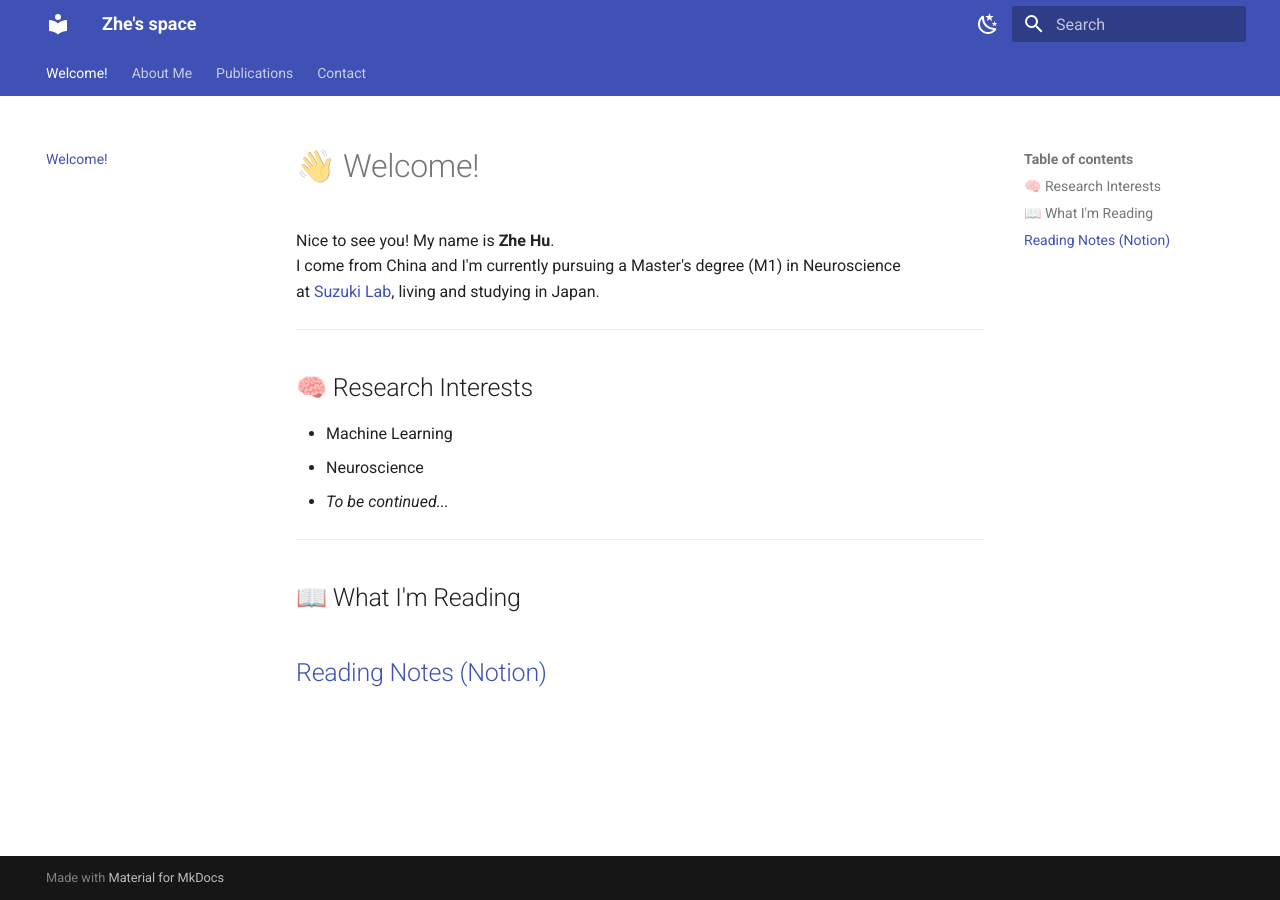
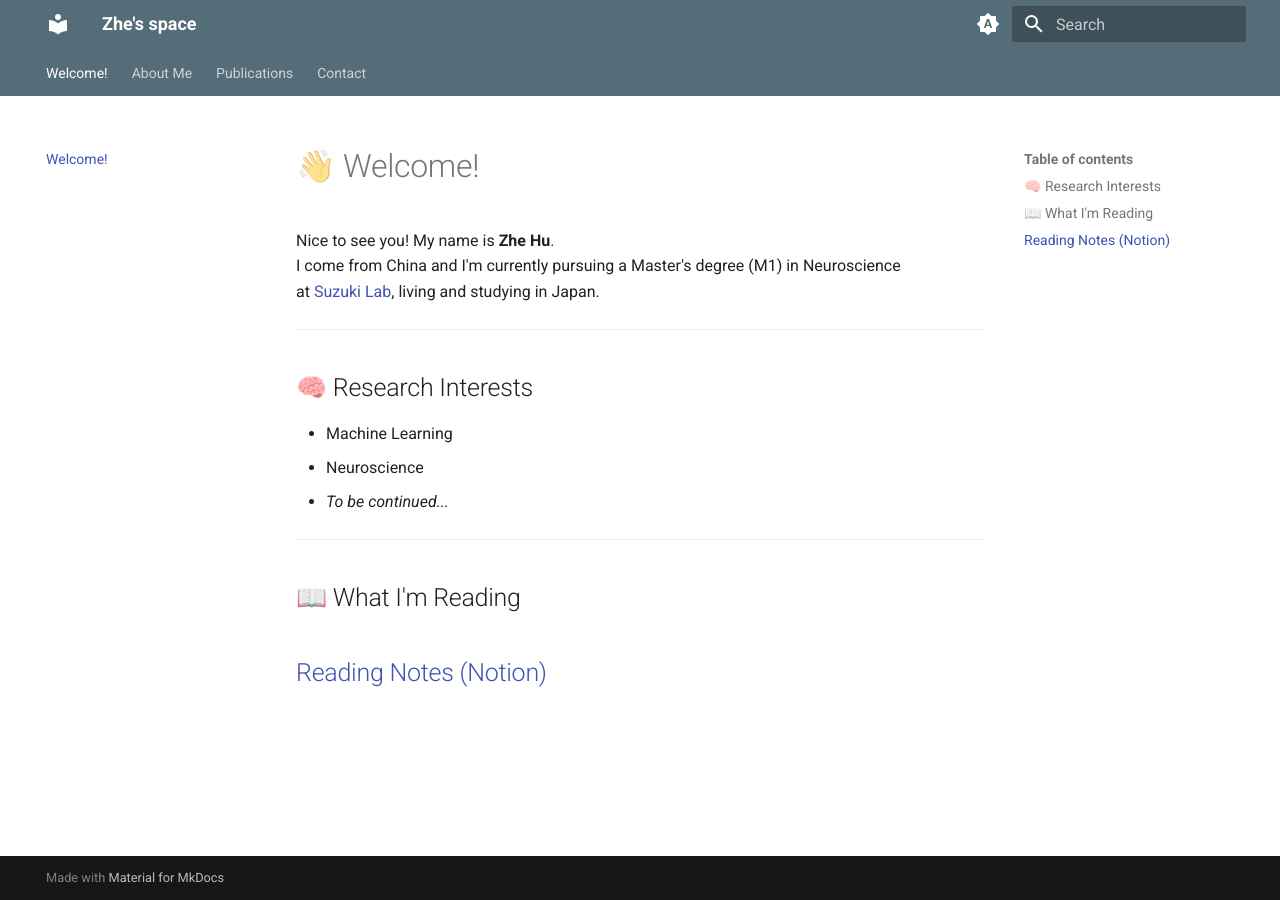
Before and after one commit to BoneWise/ZheHu, an MkDocs documentation site: the page built from docs/index.md, in a window 1280 px wide. Built offline with MkDocs 1.6.1 and Material for MkDocs 9.7.7, drawn with Linux system fonts in a browser that asks for light colours.

Commit message:
Update mkdocs.yml

```diff
--- a/mkdocs.yml
+++ b/mkdocs.yml
@@ -7,17 +7,31 @@
     - navigation.tabs
     - palette.toggle
   palette:
-    - scheme: default
-      primary: indigo        # 主色调（白天模式）
-      accent: indigo
+
+    # Palette toggle for automatic mode
+    - media: "(prefers-color-scheme)"
       toggle:
-        icon: material/weather-night
+        icon: material/brightness-auto
+        name: Switch to light mode
+
+      # Palette toggle for light mode
+    - media: "(prefers-color-scheme: light)"
+      scheme: default
+         # Set the primary and accent colors for light mode
+      primary: blue grey
+      accent: blue grey
+      toggle:
+        icon: material/brightness-7
         name: Switch to dark mode
-    - scheme: slate
-      primary: indigo        # 主色调（夜间模式）
-      accent: indigo
+
+    # Palette toggle for dark mode
+    - media: "(prefers-color-scheme: dark)"
+      scheme: slate
+      # Set the primary and accent colors for dark mode
+      primary: blue grey
+      accent: blue grey
       toggle:
-        icon: material/weather-sunny
+        icon: material/brightness-4
         name: Switch to light mode
 
 nav:
```
